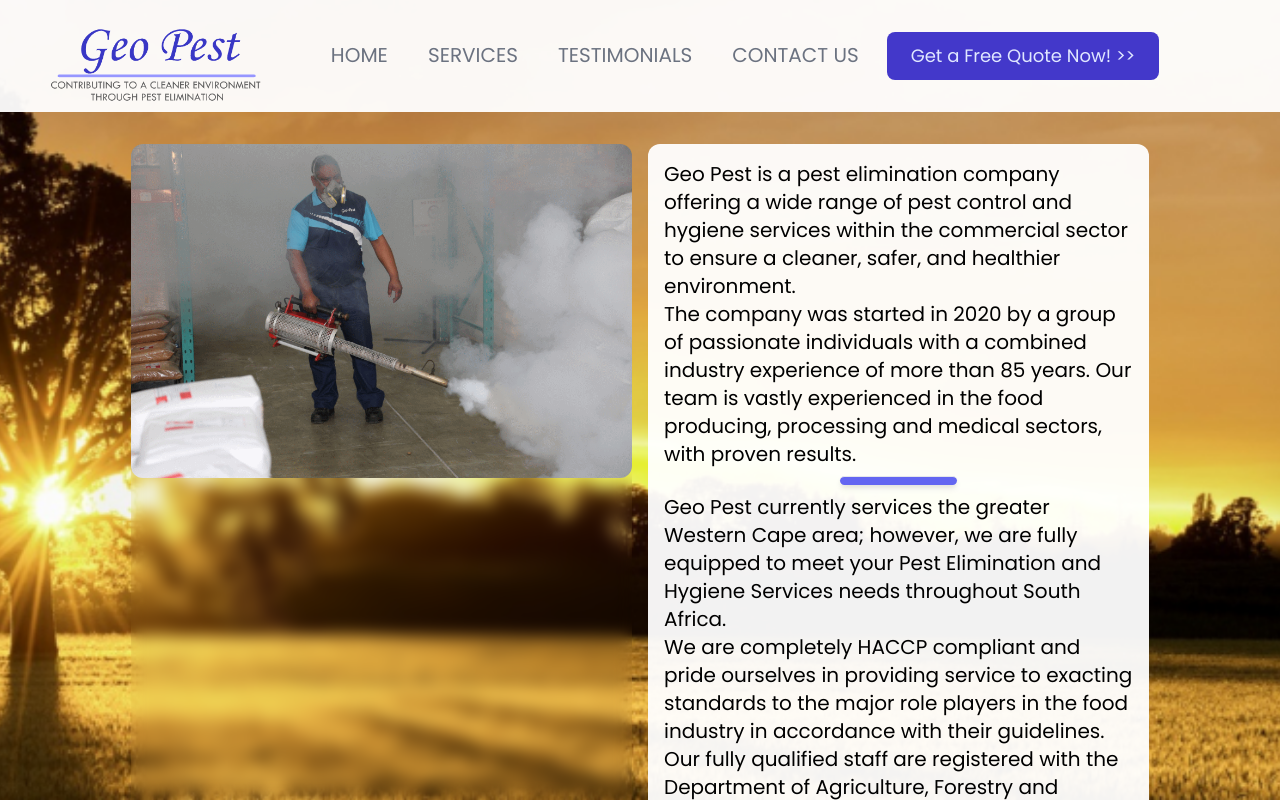
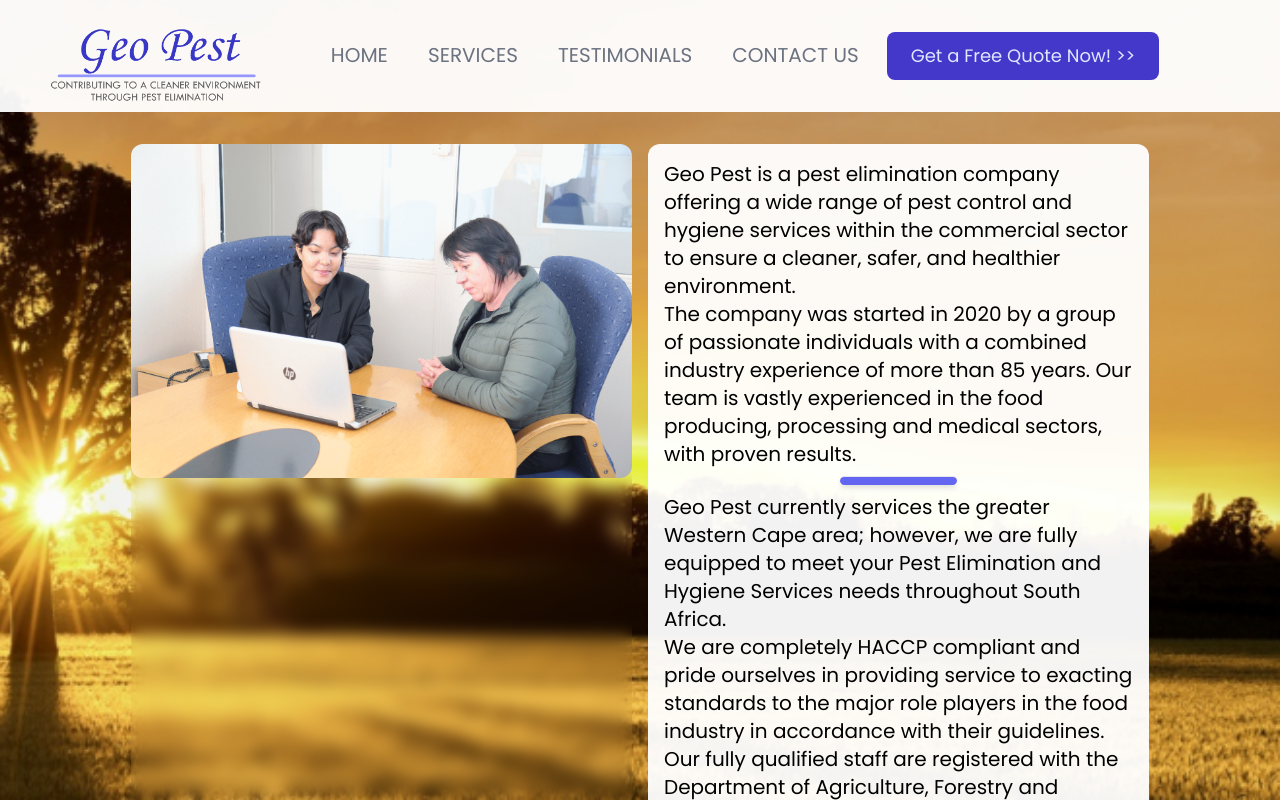
Before and after one commit to GeopestAdmin/geopest, a Vue app: page / in a window 1280 px wide. Built offline with nearby package versions, Linux system fonts and the light colour scheme.

Commit message:
Home images

```diff
--- a/src/pages/Home.vue
+++ b/src/pages/Home.vue
@@ -51,6 +51,7 @@
     return {
       homeImages: [
         "installation.png",
+        "presentation.png",
         "austrian-fogging.png",
         "inspection.png",
         "service-vehicles.png"
```
